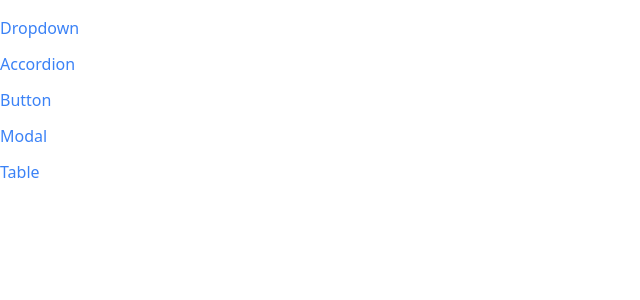
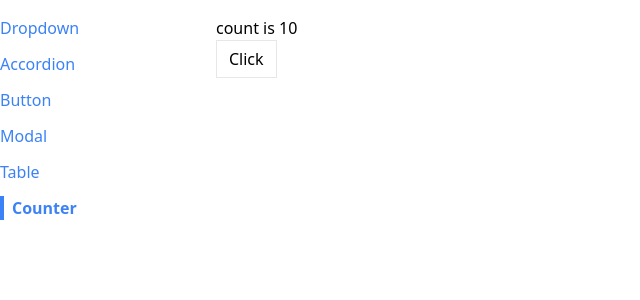
Before and after one commit to heninini/Navigation, a React (Create React App) app: page /counter in a window 1280 px wide. Shown: the top 300 px of the page, without its empty margins (0-640 px from the left). Built offline with nearby package versions, Linux system fonts and the light colour scheme.

Commit message:
added a custom hook counter component

```diff
--- a/src/App.js
+++ b/src/App.js
@@ -5,6 +5,7 @@
 import ButtonPage from "./pages/ButtonPage";
 import ModalPage from "./pages/ModalPage";
 import TablePage from "./pages/TablePage";
+import CounterPage from "./pages/CounterPage";
 function App() {
   return (
     <div className="container mx-auto grid grid-cols-6 gap-4 mt-4">
@@ -25,6 +26,9 @@
         <Route path="/table">
           <TablePage />
         </Route>
+        <Route path="/counter">
+          <CounterPage initialCount={10} />
+        </Route>
       </div>
     </div>
   );
--- a/src/components/Sidebar.js
+++ b/src/components/Sidebar.js
@@ -7,6 +7,7 @@
     { label: "Button", path: "/buttons" },
     { label: "Modal", path: "/modal" },
     { label: "Table", path: "/table" },
+    { label: "Counter", path: "/counter" },
   ];
   const renderedLinks = links.map((link) => {
     return (
--- /dev/null
+++ b/src/hooks/use-counter.js
@@ -0,0 +1,13 @@
+import { useState, useEffect } from "react";
+
+function useCounter(initialCount) {
+  const [count, setCount] = useState(initialCount);
+  useEffect(() => {
+    console.log(count);
+  }, [count]);
+  const increment = () => {
+    setCount(count + 1);
+  };
+  return { count, increment };
+}
+export default useCounter;
--- /dev/null
+++ b/src/pages/CounterPage.js
@@ -0,0 +1,14 @@
+import Button from "../components/Button";
+import useCounter from "../hooks/use-counter";
+
+function CounterPage({ initialCount }) {
+  const { count, increment } = useCounter(initialCount);
+  return (
+    <div>
+      <h1> count is {count}</h1>
+      <Button onClick={increment}>Click</Button>
+    </div>
+  );
+}
+
+export default CounterPage;
```
